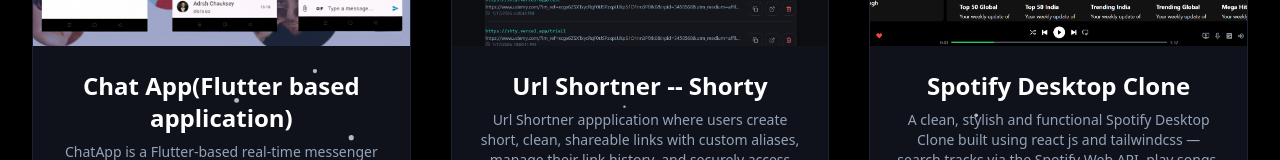
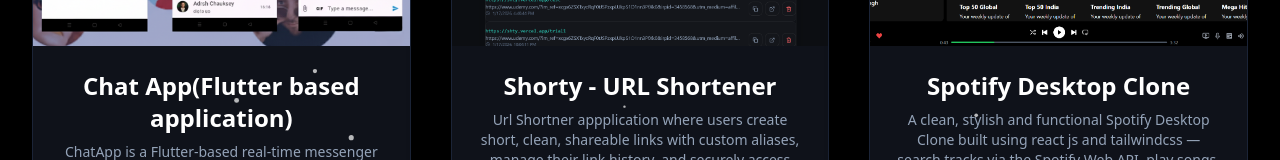
Before and after one commit to Abhinavsharma005/Portfolio, a React (Vite) app: page /projects in a window 1280 px wide. Shown: the part 607-767 px from the top of the page. Built offline with nearby package versions, Linux system fonts and the light colour scheme.

Commit message:
added url shortner project

```diff
--- a/src/Components/Projects.jsx
+++ b/src/Components/Projects.jsx
@@ -15,7 +15,7 @@
     {
         id: 2,
         category: "Full-Stack",
-        title: "Url Shortner -- Shorty",
+        title: "Shorty - URL Shortener",
         description: "Url Shortner appplication where users create short, clean, shareable links with custom aliases, manage their link history, and securely access everything through authentication.",
         thumbnailUrl: "/Shorty thumbnail.png",
         techTags: ["React.js", "TailwindCSS", "Node.js", "Express.js", "Postgres", "Drizzle ORM"],
```
